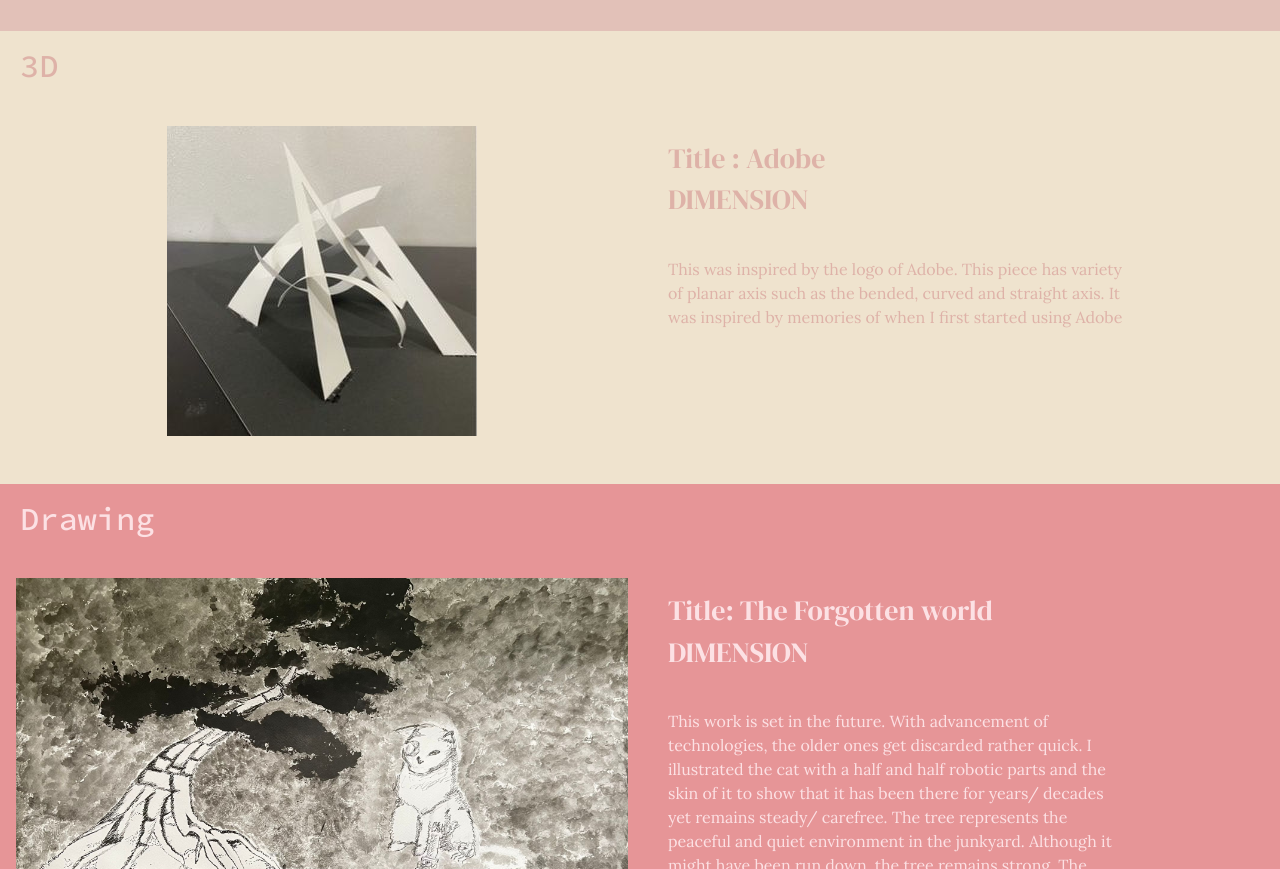
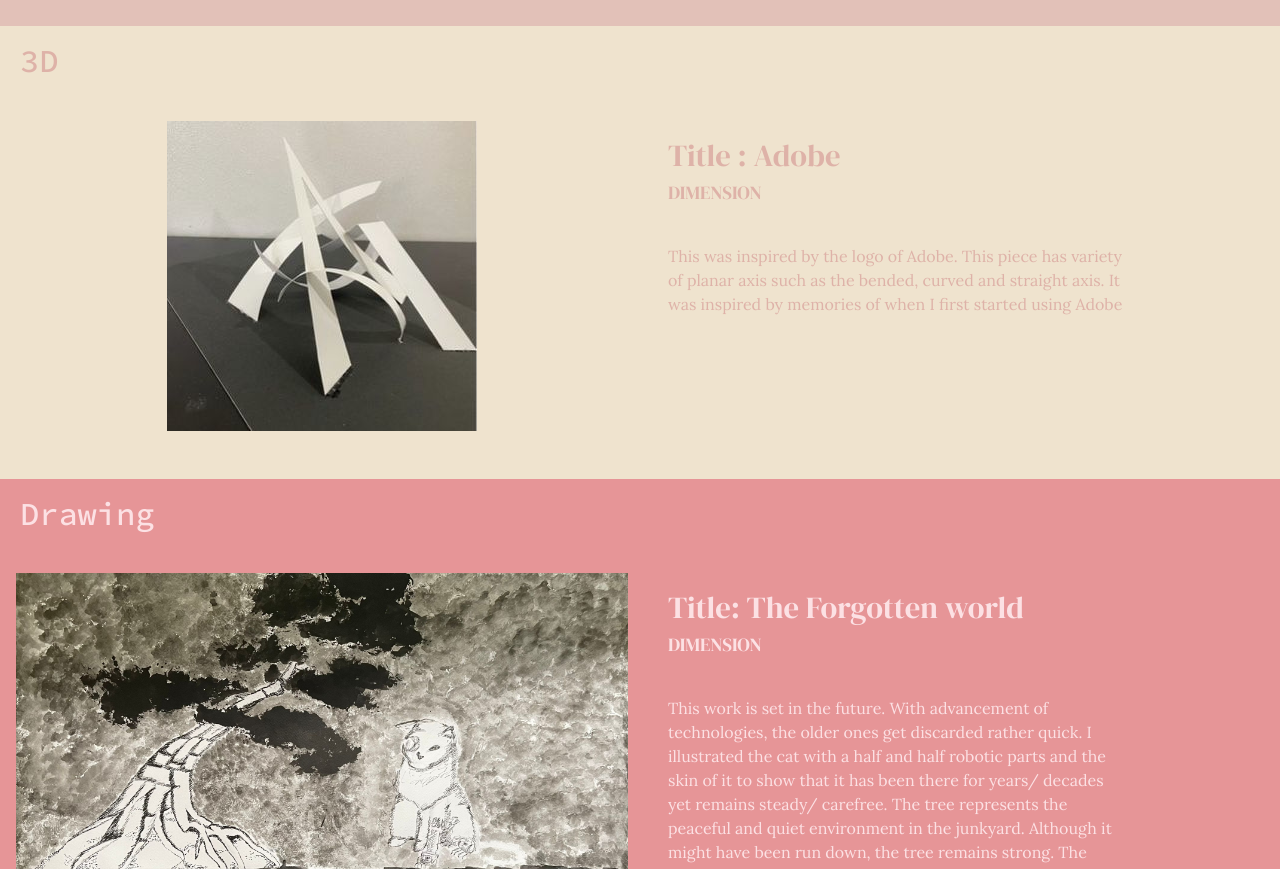
Before and after one commit to muhdarifrawi/20231107-adilah-webpage, a plain HTML site: page index.html in a window 1280 px wide. Shown: the part 2200-3069 px from the top of the page. Drawn offline with nearby package versions, Linux system fonts and the light colour scheme; a web font is replaced by a local one.

Commit message:
changed title and dimensions font size.

```diff
--- a/index.html
+++ b/index.html
@@ -62,8 +62,8 @@
             </div>
             <div class="custom-arrange">
                 <div class="p-3">
-                    <h3 class="serif-display">Design Competition: Celebration of our Cultures</h3>
-                    <h3 class="serif-display">DIMENSION</h3>
+                    <h3 class="serif-display title">Design Competition: Celebration of our Cultures</h3>
+                    <h3 class="serif-display dimensions">DIMENSION</h3>
                 </div>
                 <div class="p-3">
                     <p class="font-lora">
@@ -110,8 +110,8 @@
             </div>
             <div class="custom-arrange">
                 <div class="p-3">
-                    <h3 class="serif-display">Title : Adobe</h3>
-                    <h3 class="serif-display">DIMENSION</h3>
+                    <h3 class="serif-display title">Title : Adobe</h3>
+                    <h3 class="serif-display dimensions">DIMENSION</h3>
                 </div>
                 <div class="p-3">
                     <p class="font-lora">
@@ -134,8 +134,8 @@
             </div>
             <div class="custom-arrange">
                 <div class="p-3">
-                    <h3 class="serif-display">Title: The Forgotten world</h3>
-                    <h3 class="serif-display">DIMENSION</h3>
+                    <h3 class="serif-display title">Title: The Forgotten world</h3>
+                    <h3 class="serif-display dimensions">DIMENSION</h3>
                 </div>
                 <div class="p-3">
                     <p class="font-lora">
--- a/style.css
+++ b/style.css
@@ -21,6 +21,14 @@ body{
 
 .serif-display{
     font-family: 'DM Serif Display', serif;
+}
+
+.title{
+    font-size: 23pt;
+}
+
+.dimensions{
+    font-size:14pt;
 }
 
 #landing-page{
```
